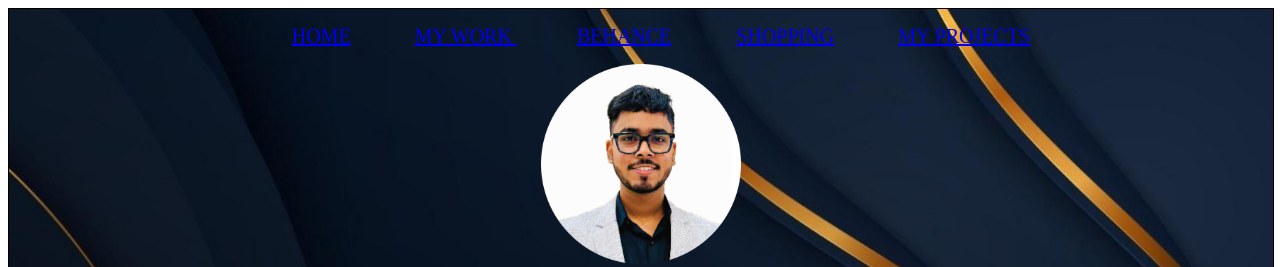
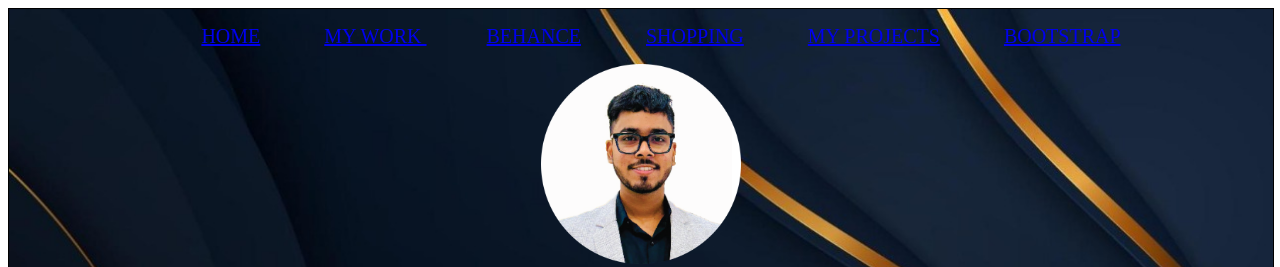
Before and after one commit to BHAVISYA2802/myweb, a plain HTML site: page index.html in a window 1280 px wide. Shown: the top 267 px of the page. Drawn offline with Linux system fonts and the light colour scheme.

Commit message:
Update index.html

```diff
--- a/index.html
+++ b/index.html
@@ -59,6 +59,7 @@ height:200px;
 <li><a href="https://www.behance.net/bhavisya"> BEHANCE</a> </li>
 <li><a href="shopping.html.html">SHOPPING</a></li>
    <li><a href="myprojects.html">MY PROJECTS</a></li>
+    <li><a href="layout.html">BOOTSTRAP</a></li>
 </ul>
 <img src="images/d2.png" class="picture" >
 <h1> BHAVISHYA </h1>
```
